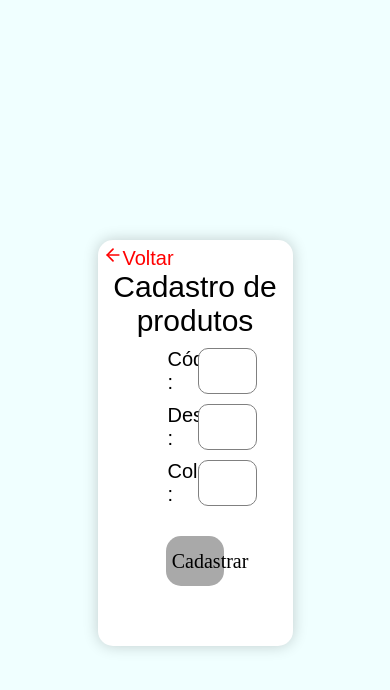
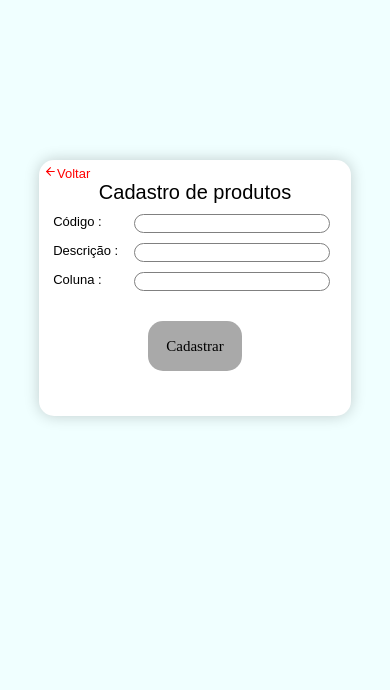
Before and after one commit to ClaudioBzrr/localiza-produtos-frontend, a React (Create React App) app in the folder frontend/: page /register in a window 390 px wide. Shown: the top 690 px of the page. Built offline with nearby package versions, Linux system fonts and the light colour scheme.

Commit message:
Design responsivo

```diff
--- a/frontend/src/components/Header/styles.css
+++ b/frontend/src/components/Header/styles.css
@@ -46,3 +46,24 @@
 #lista-header li:hover{
     background-color: #acc0ff;
 }
+
+
+@media(max-width : 746px){
+    #lista-header{
+        font-size: 10px;
+    }
+}
+
+
+@media(max-width:320px){
+    #lista-header{
+        font-size : 13px;
+        width: 100%;
+    }
+}
+@media(max-width:280px){
+    #lista-header{
+        font-size : 10px;
+        width: 100%;
+    }
+}
--- a/frontend/src/pages/Home/styles.css
+++ b/frontend/src/pages/Home/styles.css
@@ -89,7 +89,6 @@
     width: 50%;
     display: flex;
     flex-direction: column;
-    /* margin-top: 3em; */
     justify-content: space-around;
 }
 
@@ -102,7 +101,7 @@
 }
 
 #list-items div{
-    margin-top: 3em;
+    margin-top: 30px;
     width: 30%;
     text-align: center;
 }
@@ -187,4 +186,65 @@
   }
 
 
-/*  novas alterações*/
+/* Responsividade */
+@media(max-width : 746px){
+  #list-heading{
+    width: 100%;
+    font-size:20px;
+    justify-content: space-around;
+
+  }
+
+
+  #items{
+    width: 100%;
+    font-size: 20px;
+    justify-content: space-around;
+  }
+
+  #localizar{
+    width: 90%;
+    display: flex;
+    flex-direction: row;
+    align-items: center;
+    justify-content: center;
+    margin-left:auto;
+    margin-right: auto;
+
+  }
+
+
+  #caixa-pesquisa{
+    font-size: 25px;
+    height: 40px;
+
+  }
+
+  #input-pesquisa{
+    font-size: 20px;
+  }
+
+  .act{
+    width: 15px;
+    height: 15px;
+  }
+
+  #botao-buscar{
+    font-size: 20px;
+    height: 40px;
+    text-align: center;
+
+  }
+  main{
+    margin-top: 10em;
+  }
+
+  #list{
+    margin-top: 5em;
+  }
+
+  .act{
+    padding:3px;
+  }
+
+}
--- a/frontend/src/pages/RegisterProducts/styles.css
+++ b/frontend/src/pages/RegisterProducts/styles.css
@@ -114,3 +114,77 @@
 #back-link:hover{
     color: #acc0ff
 }
+
+
+
+@media(max-width:1299px){
+
+    #box-register{
+        width: 80%;
+        height: 80%;
+    }
+
+
+}
+
+@media(max-width:822px){
+    #form-register label,#form-register input{
+        width: 40%;
+    }
+    #title-register{
+        font-size:25px;
+    }
+
+    #button-register{
+        font-size: 17px;
+    }
+}
+
+
+
+@media(max-width:649px){
+    #form-register label,
+    #form-register input{
+        width: 80%;
+    }
+
+
+}
+
+@media(max-width:400px){
+    #form-register label,
+    #form-register input{
+       font-size:13px;
+       width: 85%;
+    }
+    #title-register{
+        font-size: 20px;
+    }
+    #button-register{
+        font-size: 15px;
+    }
+    #back-link{
+        font-size: 13px;
+    }
+
+ }
+
+
+@media(max-width: 280px){
+    #form-register label,
+    #form-register input{
+        font-size:12px;
+        width: 90%;
+    }
+    #title-register{
+        font-size: 15px;
+    }
+    #button-register{
+        font-size: 12px;
+    }
+
+    #back-link{
+         font-size: 10px;
+    }
+
+}
```
Also changed, not shown: frontend/src/pages/Home/index.js (+0 -9 lines).
